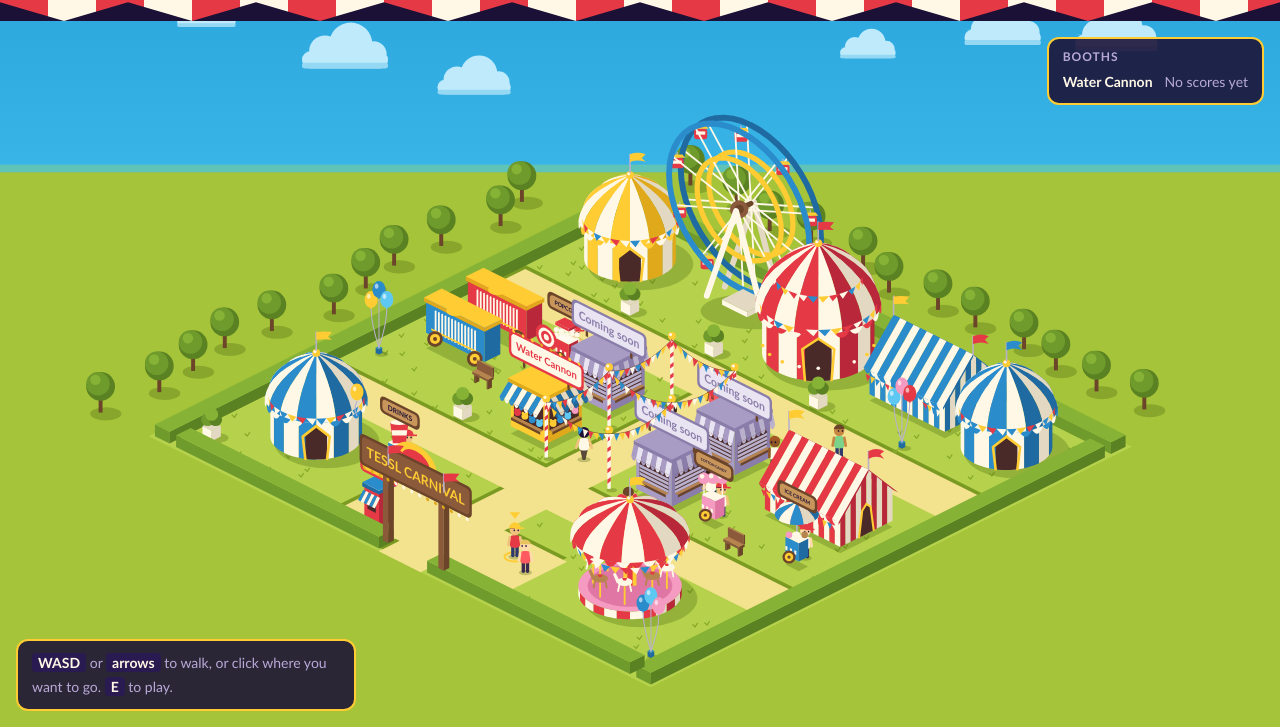
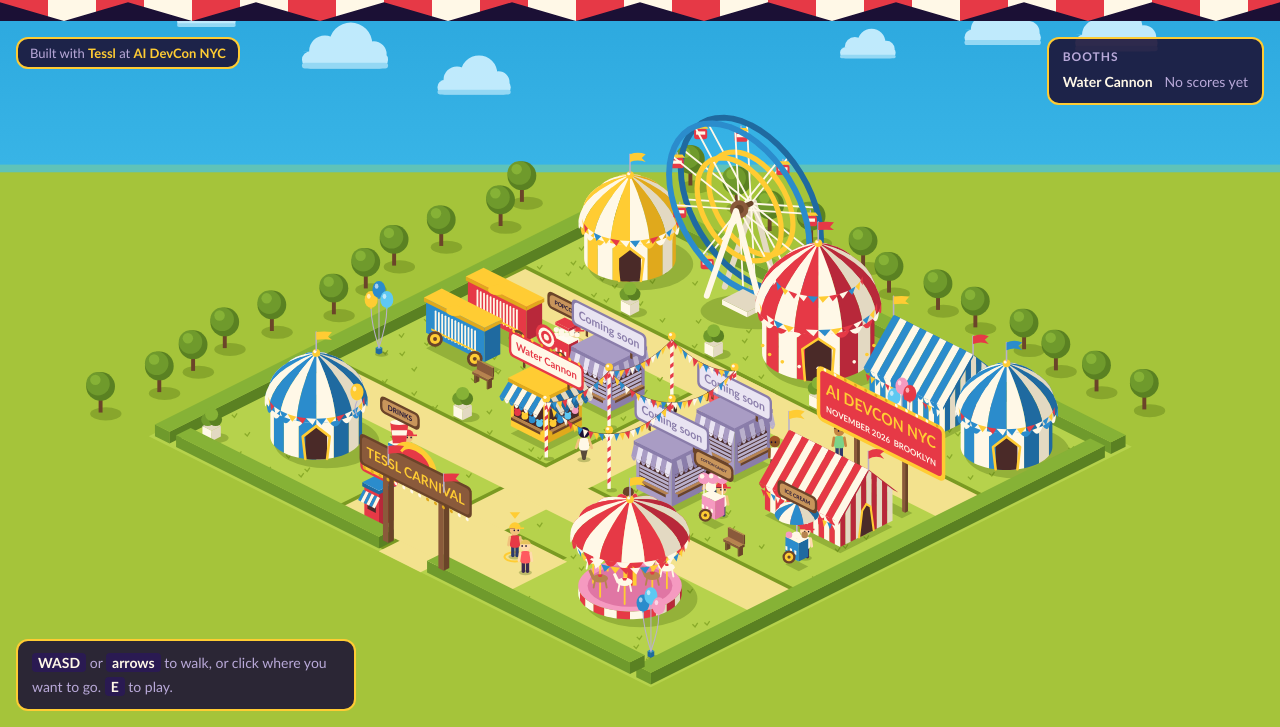
Before and after one commit to Ootleberg/tessl-carnival, a website built with Vite: page index.html in a window 1280 px wide. Shown: the part 73-800 px from the top of the page. Built offline with nearby package versions, Linux system fonts and the light colour scheme.

Commit message:
Market Tessl and AI DevCon from inside the carnival (#18)
Every attendee's carnival is shared on GitHub Pages, so put the event and
Tessl where people see it:

- A Built with Tessl at AI DevCon NYC link at the top left of the midway.
- An AI DevCon NYC billboard on the midway, rising above the peaked tent on
  the right. Clicking it opens the event page in a new tab.
- Link previews: Open Graph and X card tags in index.html, pointing at a
  new 1280x640 docs/social-preview.jpg by absolute URL, so a shared
  carnival link shows the midway on LinkedIn, X and Slack from any fork.
- docs/midway.jpg refreshed to show the billboard.

Links carry utm_source=carnival so the traffic shows up in analytics.

Co-authored-by: Hamza Oza <2265025+hamzaoza@users.noreply.github.com>

```diff
--- a/src/main.ts
+++ b/src/main.ts
@@ -22,6 +22,12 @@ function renderMidway() {
       <p class="midway-help">
         <kbd>WASD</kbd> or <kbd>arrows</kbd> to walk, or click where you want to go.
         <kbd>E</kbd> to play.
+      </p>
+      <p class="midway-credit">
+        Built with
+        <a href="https://tessl.io/?utm_source=carnival&amp;utm_medium=midway-credit&amp;utm_campaign=tessl-carnival" target="_blank" rel="noopener">Tessl</a>
+        at
+        <a href="https://tessl.io/devcon?utm_source=carnival&amp;utm_medium=midway-credit&amp;utm_campaign=tessl-carnival" target="_blank" rel="noopener">AI DevCon NYC</a>
       </p>
       <nav class="midway-guide" aria-label="Booths">
         <h2>Booths</h2>
--- a/src/midway/midway.ts
+++ b/src/midway/midway.ts
@@ -68,6 +68,8 @@ const MOVE_KEYS: Record<string, [number, number]> = {
   KeyD: [1, 0],
 };
 const PLAY_KEYS = new Set(['KeyE', 'Enter', 'Space']);
+const DEVCON_URL =
+  'https://tessl.io/devcon?utm_source=carnival&utm_medium=midway-billboard&utm_campaign=tessl-carnival';
 const MIN_QUALITY = 0.5;
 
 /** Where the player stood when they last left the midway, for this page load. */
@@ -177,6 +179,13 @@ export function startMidway(canvas: HTMLCanvasElement, options: MidwayOptions):
       })
       .sort((a, b) => b.x + b.y - (a.x + a.y))[0];
 
+  const billboardAt = (point: Point) =>
+    map.props.some((prop) => {
+      if (prop.kind !== 'billboard') return false;
+      const b = propBounds(prop);
+      return point.x >= b.left && point.x <= b.right && point.y >= b.top && point.y <= b.bottom;
+    });
+
   const walkToBooth = (booth: BoothSlot) => {
     player.path = pathToBooth(map, player, booth) ?? [];
     destination = player.path.at(-1);
@@ -185,6 +194,10 @@ export function startMidway(canvas: HTMLCanvasElement, options: MidwayOptions):
   const onPointerDown = (event: PointerEvent) => {
     const point = toWorld(event);
     const booth = boothAt(point);
+    if (!booth && billboardAt(point)) {
+      window.open(DEVCON_URL, '_blank', 'noopener');
+      return;
+    }
     if (booth) {
       if (booth === inReach) play(booth);
       else walkToBooth(booth);
@@ -197,7 +210,8 @@ export function startMidway(canvas: HTMLCanvasElement, options: MidwayOptions):
     }
   };
   const onPointerMove = (event: PointerEvent) => {
-    canvas.style.cursor = boothAt(toWorld(event)) ? 'pointer' : 'default';
+    const point = toWorld(event);
+    canvas.style.cursor = boothAt(point) || billboardAt(point) ? 'pointer' : 'default';
   };
 
   window.addEventListener('keydown', onKeyDown);
--- a/src/midway/render.ts
+++ b/src/midway/render.ts
@@ -1101,6 +1101,76 @@ function balloons(ctx: Ctx, prop: Prop, t: number) {
       color,
     );
   }
+}
+
+/** How high a billboard's sign stands, to the bottom of its board. */
+const BILLBOARD_HEIGHT = 40;
+
+/** The AI DevCon billboard: a lit sign on two posts. Clicking it opens the event page. */
+function billboard(ctx: Ctx, prop: Prop, t: number) {
+  const y = prop.y + 0.5;
+  const left = prop.x + 0.35;
+  const right = prop.x + prop.w - 0.35;
+  poly(
+    ctx,
+    rectPoints({ x: prop.x + 0.3, y: prop.y + 0.4, w: prop.w - 0.4, h: 0.5 }),
+    palette.shadow,
+  );
+  for (const px of [left, right]) {
+    box(
+      ctx,
+      px - 0.07,
+      y - 0.07,
+      0.14,
+      0.14,
+      0,
+      BILLBOARD_HEIGHT + 12,
+      palette.woodLight,
+      palette.wood,
+      palette.woodDark,
+    );
+  }
+  onPlane(ctx, at((left + right) / 2, y, BILLBOARD_HEIGHT + 18), () => {
+    const width = 104;
+    const height = 36;
+    ctx.fillStyle = palette.gold;
+    ctx.beginPath();
+    ctx.roundRect(-width / 2 - 3, -height / 2 - 3, width + 6, height + 6, 5);
+    ctx.fill();
+    ctx.fillStyle = palette.red;
+    ctx.beginPath();
+    ctx.roundRect(-width / 2, -height / 2, width, height, 3);
+    ctx.fill();
+    ctx.textAlign = 'center';
+    ctx.textBaseline = 'middle';
+    const line = (
+      text: string,
+      size: 'small' | 'body',
+      y: number,
+      maxHeight: number,
+      color: string,
+    ) => {
+      ctx.font = canvasFont(size, 'bold');
+      const fit = Math.min(
+        maxHeight / theme.font[size],
+        (width - 10) / ctx.measureText(text).width,
+      );
+      ctx.save();
+      ctx.translate(0, y);
+      ctx.scale(fit, fit);
+      ctx.fillStyle = color;
+      ctx.fillText(text, 0, 0);
+      ctx.restore();
+    };
+    line('AI DEVCON NYC', 'body', -5, 13, palette.gold);
+    line('NOVEMBER 2026  BROOKLYN', 'small', 10, 7, palette.cream);
+    for (let i = 0; i < 12; i++) {
+      ctx.fillStyle = Math.sin(t * 4 - i * 0.7) > 0 ? palette.cream : palette.goldShade;
+      ctx.beginPath();
+      ctx.arc(-width / 2 + 4 + i * ((width - 8) / 11), -height / 2 - 1.5, 1.2, 0, Math.PI * 2);
+      ctx.fill();
+    }
+  });
 }
 
 /** How high the top of a bunting pole is. */
@@ -1468,6 +1538,7 @@ const PROP_HEIGHTS: Record<Prop['kind'], number> = {
   planter: 22,
   balloons: 52,
   'bunting-pole': 0,
+  billboard: BILLBOARD_HEIGHT + 40,
 };
 
 /** Roughly the screen box a prop is drawn in. */
@@ -1667,6 +1738,8 @@ export function drawProp(ctx: Ctx, prop: Prop, t: number) {
       return balloons(ctx, prop, t);
     case 'bunting-pole':
       return buntingPole(ctx, prop);
+    case 'billboard':
+      return billboard(ctx, prop, t);
   }
 }
 
--- a/src/midway/world.ts
+++ b/src/midway/world.ts
@@ -47,7 +47,8 @@ export type PropKind =
   | 'bench'
   | 'planter'
   | 'balloons'
-  | 'bunting-pole';
+  | 'bunting-pole'
+  | 'billboard';
 
 export interface Prop extends Rect {
   kind: PropKind;
@@ -180,6 +181,8 @@ export function layoutMidway(gameIds: readonly string[]): MidwayMap {
 
   // Beside the booths: wagons and carts on the left, a tent and carts on the right.
   const side = FIRST_ROW_Y;
+  // A billboard for AI DevCon, rising above the peaked tent on the right.
+  add('billboard', 19, side - 1, 3, 1);
   add('wagon', 2, side, 3, 1, 0);
   add('wagon', 2, side + 2, 3, 1, 1);
   add('cart', 6, side, 1, 1, 0);
--- a/src/style.css
+++ b/src/style.css
@@ -98,6 +98,7 @@ body[data-view='midway'] main {
 
 .midway-help,
 .midway-guide,
+.midway-credit,
 .booth-card {
   position: absolute;
   margin: 0;
@@ -114,6 +115,25 @@ body[data-view='midway'] main {
   color: var(--color-muted);
   font-size: 14px;
   line-height: 1.7;
+}
+
+.midway-credit {
+  top: 16px;
+  left: 16px;
+  padding: 6px 12px;
+  color: var(--color-muted);
+  font-size: 13px;
+}
+
+.midway-credit a {
+  color: var(--color-accent);
+  font-weight: bold;
+  text-decoration: none;
+}
+
+.midway-credit a:hover,
+.midway-credit a:focus-visible {
+  text-decoration: underline;
 }
 
 kbd {
@@ -217,7 +237,8 @@ kbd {
 }
 
 @media (max-width: 720px) {
-  .midway-help {
+  .midway-help,
+  .midway-credit {
     display: none;
   }
 }
```
Also changed, not shown: AGENTS.md (+1 -0 lines), index.html (+24 -0 lines), docs/midway.jpg, docs/social-preview.jpg (added).
